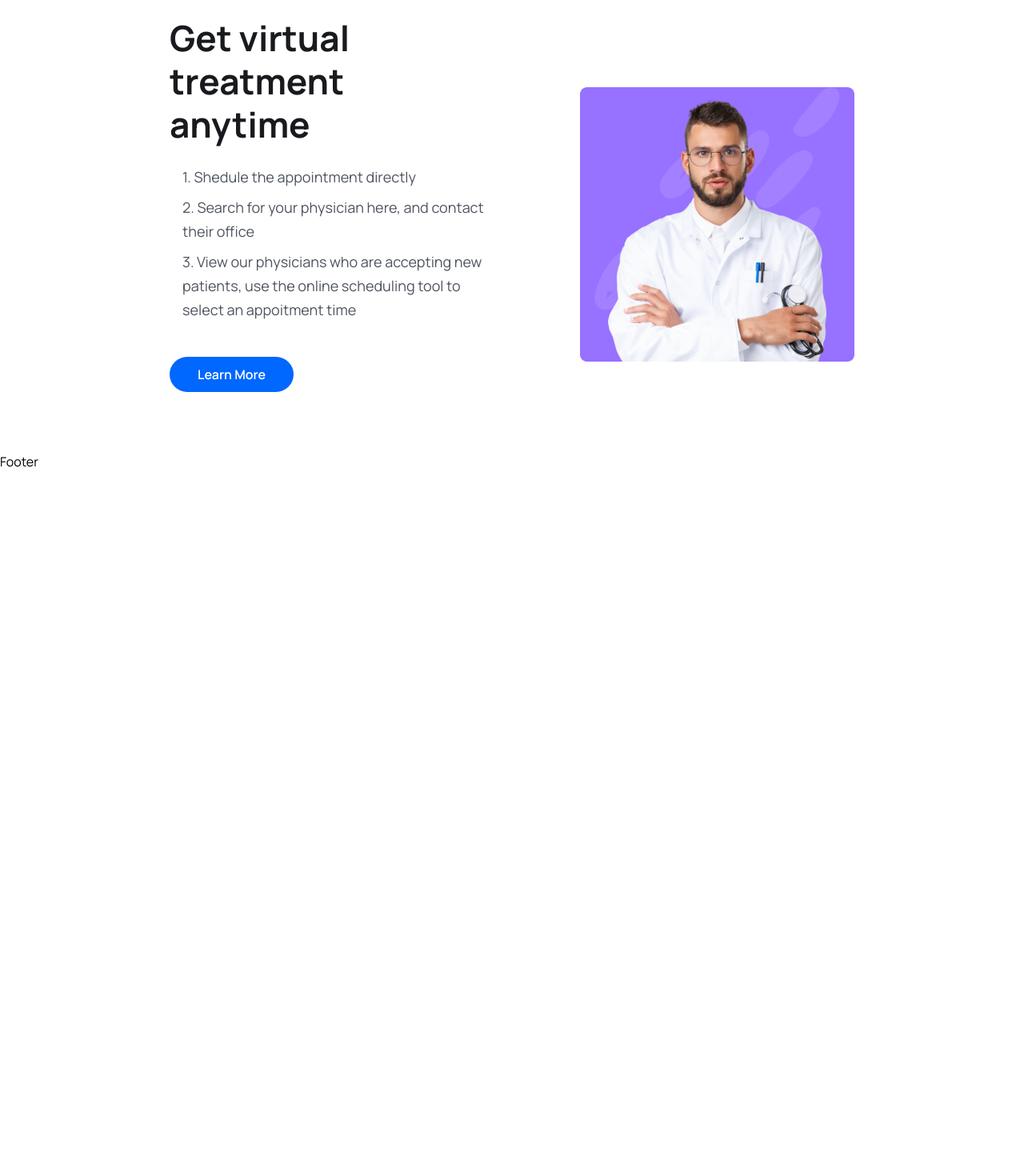
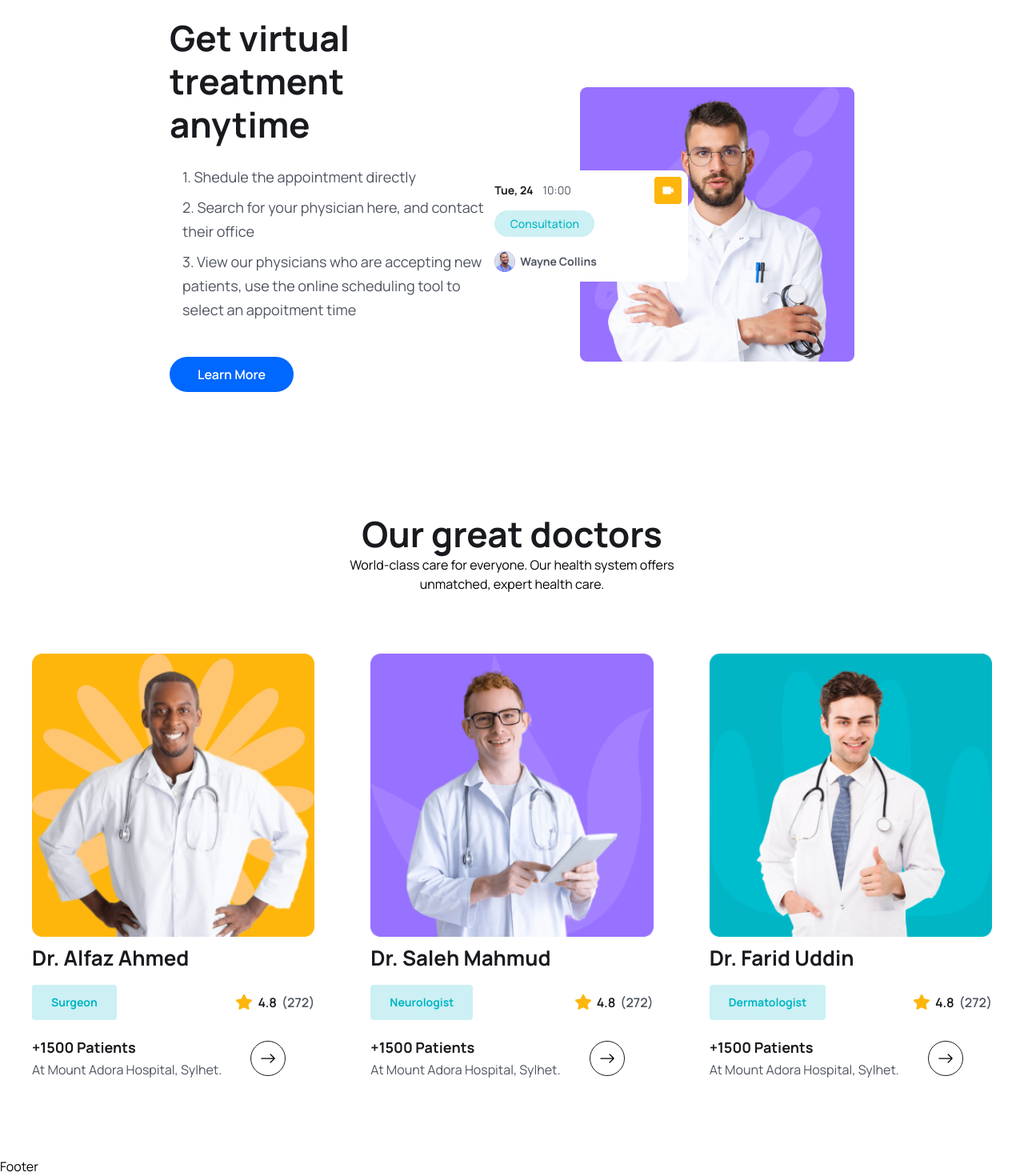
Before and after one commit to mohamedkhaledmk/Doctor-appointment-booking, a React (Vite) app in the folder frontend/: page / in a window 1280 px wide. Shown: the part 3094-4564 px from the top of the page at 80% size. Before the commit the page ends 3683 px from the top, so only its background shows below. Built offline with nearby package versions, Linux system fonts and the light colour scheme.

Commit message:
finished doctors section

```diff
--- /dev/null
+++ b/frontend/src/components/Doctors/DoctorCard.jsx
@@ -0,0 +1,62 @@
+/* eslint-disable react/prop-types */
+import { BsArrowRight } from "react-icons/bs";
+import starIcon from "../../assets/images/star.png";
+import { Link } from "react-router-dom";
+const DoctorCard = ({ doctor }) => {
+  const {
+    name,
+    photo,
+    specialty,
+    avgRating,
+    totalRating,
+    totalPatients,
+    hospital,
+  } = doctor;
+  return (
+    <div className="p-3 lg:p-5 ">
+      <div>
+        {" "}
+        <img className="w-full" src={photo} alt="doctor" />
+      </div>{" "}
+      <h2 className="text-headingColor font-[700] text-[18px] lg:text-[26px] leading-9 my-2">
+        {name}
+      </h2>
+      <div className="mt-2 lg:mt-4 flex items-center justify-between w-full">
+        <span
+          className="text-irisBlueColor bg-[#CCF0F3] px-2 py-1 font-[700] lg:px-6 lg:py-2 rounded leading-4 lg:leading-7
+        text-[12px] lg:text-[14px]"
+        >
+          {specialty}
+        </span>
+        <div className="flex items-center gap-[6px]">
+          <span className="flex items-center gap-[6px] text-[14px] leading-6 lg:text-[16px] lg:leading-7 font-semibold text-headingColor">
+            {" "}
+            <img src={starIcon} alt="star" />
+            {avgRating}
+          </span>
+          <span className="flex items-center gap-[6px] text-[14px] leading-6 lg:text-[16px] lg:leading-7 font-semibold text-textColor">
+            ({totalRating})
+          </span>
+        </div>
+      </div>
+      <div className="mt-[18px] lg:mt-5 flex items-center justify-between">
+        <div>
+          <h3 className="text-headingColor font-[700] text-[16px] lg:text-[18px] leading-7 ">
+            +{totalPatients} Patients
+          </h3>
+          <p className="text-textColor text-[14px] leading-6 lg:text-[16px] lg:leading-7 font-[400]">
+            At {hospital}
+          </p>
+        </div>
+        <Link
+          to={`/doctors`}
+          className="w-[44px] h-[44px] rounded-full border border-solid border-[#181A1E] mx-auto flex items-center justify-center group hover:border-none hover:bg-primaryColor "
+        >
+          <BsArrowRight className="group-hover:text-white w-6 h-5" />
+        </Link>
+      </div>
+    </div>
+  );
+};
+
+export default DoctorCard;
--- /dev/null
+++ b/frontend/src/components/Doctors/DoctorList.jsx
@@ -0,0 +1,13 @@
+import { doctors } from "./../../assets/data/doctors";
+import DoctorCard from "./DoctorCard";
+const DoctorList = () => {
+  return (
+    <div className="grid grid-cols-1 sm:grid-cols-2 md:grid-cols-3 gap-5 lg:gap-[30px] mt-[30px] lg:mt-[55px]">
+      {doctors.map((doctor) => (
+        <DoctorCard key={doctor.id} doctor={doctor} />
+      ))}
+    </div>
+  );
+};
+
+export default DoctorList;
--- a/frontend/src/components/Services/ServicesList.jsx
+++ b/frontend/src/components/Services/ServicesList.jsx
@@ -1,13 +1,11 @@
-import React from "react";
 import ServicesCard from "./ServicesCard";
 import { services } from "../../assets/data/services";
 const ServicesList = () => {
   return (
-    <div className="mx-auto w-[70%] grid grid-cols-1 md:grid-cols-2 lg:grid-cols-3 gap-5 lg:gap-[30px] mt-[30px] lg:mt-[50px] mx-12">
+    <div className=" w-[70%] grid grid-cols-1 md:grid-cols-2 lg:grid-cols-3 gap-5 lg:gap-[30px] mt-[30px] lg:mt-[50px] mx-12">
       {services.map((item, index) => (
-        <ServicesCard index={index} item={item} />
+        <ServicesCard key={index} index={index} item={item} />
       ))}
-      {console.log(services)}
     </div>
   );
 };
--- a/frontend/src/pages/Home.jsx
+++ b/frontend/src/pages/Home.jsx
@@ -1,4 +1,3 @@
-import React from "react";
 import heroImg01 from "./../assets/images/hero-img01.png";
 import heroImg02 from "./../assets/images/hero-img02.png";
 import heroImg03 from "./../assets/images/hero-img03.png";
@@ -6,10 +5,13 @@ import icon01 from "./../assets/images/icon01.png";
 import icon02 from "./../assets/images/icon02.png";
 import icon03 from "./../assets/images/icon03.png";
 import featureImg from "./../assets/images/feature-img.png";
+import videoIcon from "./../assets/images/video-icon.png";
+import avatar from "./../assets/images/avatar-icon.png";
 import { Link } from "react-router-dom";
 import { BsArrowRight } from "react-icons/bs";
 import About from "../components/About/About";
 import ServicesList from "../components/Services/ServicesList";
+import DoctorList from "../components/Doctors/DoctorList";
 
 const Home = () => {
   return (
@@ -207,13 +209,58 @@ const Home = () => {
                   <button className="btn">Learn More</button>
                 </Link>
               </div>
+              {/* image */}
               <div className="xl:w-[770px] relative z-10 flex justify-end mt-[50px] lg:mt[0]">
                 <img src={featureImg} alt="featureImg" className="w-3/4" />
+                <div className="w-[150]px lg:w-[250px] bg-white p-2 pb-3 z-20 absolute bottom-[50px] left-0 md:bottom-[100px] rounded-[10px]">
+                  {" "}
+                  <div className="flex items-center justify-between">
+                    <div className="flex items-center gap-[6px] lg:gap-3 ">
+                      <p className="font-[700] text-[10px] lg:text-[14px] text-headingColor">
+                        Tue, 24
+                      </p>
+                      <p className="font-[400] text-[10px] lg:text-[14px] text-textColor">
+                        10:00
+                      </p>
+                    </div>
+                    <span className="w-5 h-5 bg-yellowColor flex items-center justify-center lg:w-[34px] lg:h-[34px] rounded py-1 px-[6px] lg:py-3 lg:px-[9px]">
+                      <img src={videoIcon} alt="video" />
+                    </span>
+                  </div>
+                  <div
+                    className="w-[75px] lg:w-[125px] lg:w- bg-[#CCF0F3] text-center text-irisBlueColor font-[500] rounded-full mt-2 py-1 px-2
+                  lg:px-[10px] lg:py-[6px] text-[10px] lg:text-[14px]
+                  "
+                  >
+                    {" "}
+                    Consultation{" "}
+                  </div>
+                  <div className="flex items-center mt-2 gap-[6px] lg:mt-[18px]">
+                    <img src={avatar} alt="doctor-avatar" />
+                    <h4 className="text-textColor leading-3 font-[700] text-[10px] lg:text-[14px]">
+                      Wayne Collins
+                    </h4>
+                  </div>
+                </div>
               </div>
             </div>
           </div>{" "}
         </section>
         {/*  =============== Feature Section End  =============== */}
+        {/*  =============== Our great doctors  =============== */}
+        <section>
+          <div className="container">
+            <div className="mx-auto xl:w-[470px]">
+              <h2 className="text-center heading"> Our great doctors </h2>
+              <p className="text-center text-para">
+                World-class care for everyone. Our health system offers
+                unmatched, expert health care.
+              </p>
+            </div>
+            <DoctorList />
+          </div>
+        </section>
+        {/*  =============== Our great doctors End  =============== */}
       </>
     </>
   );
```
